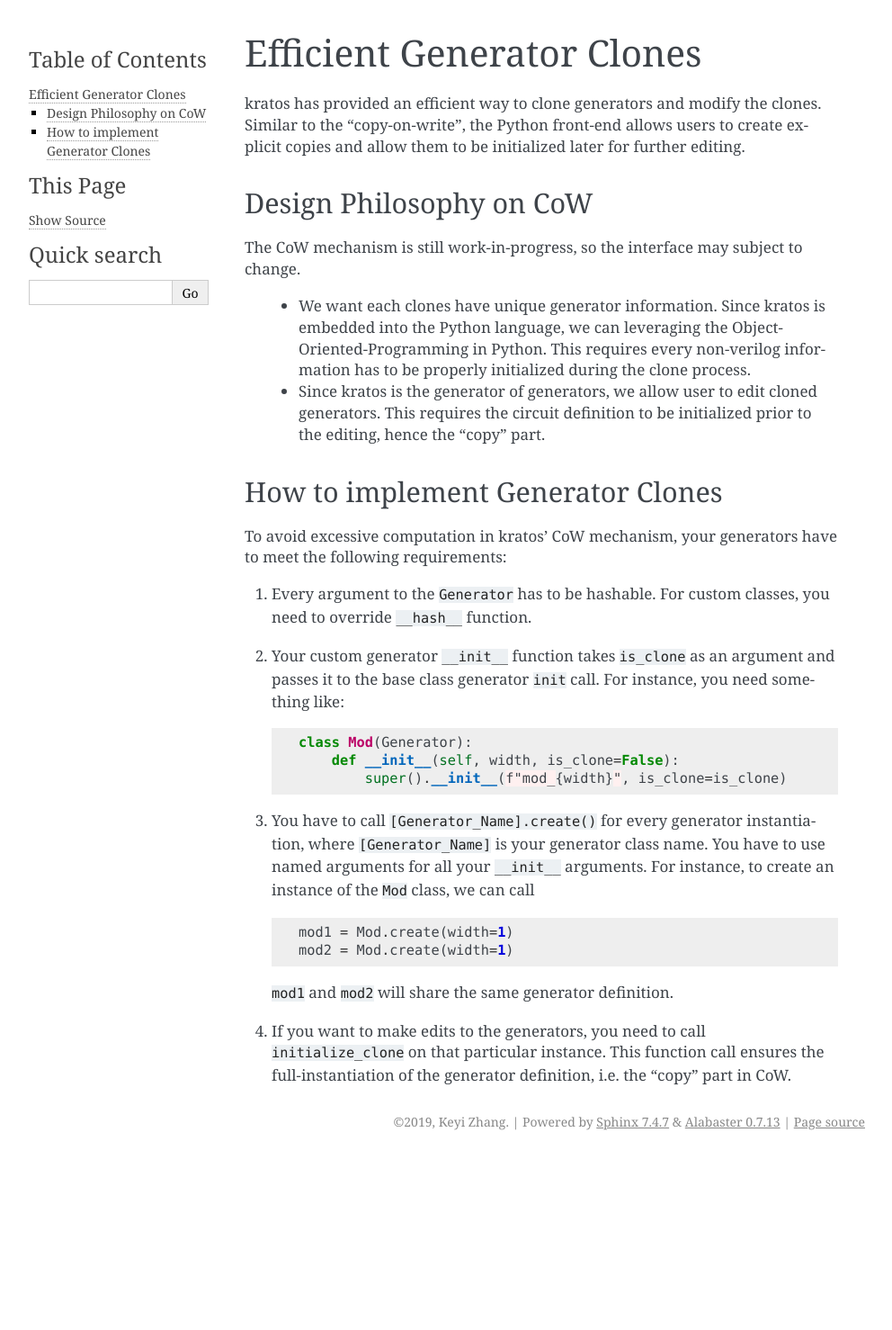
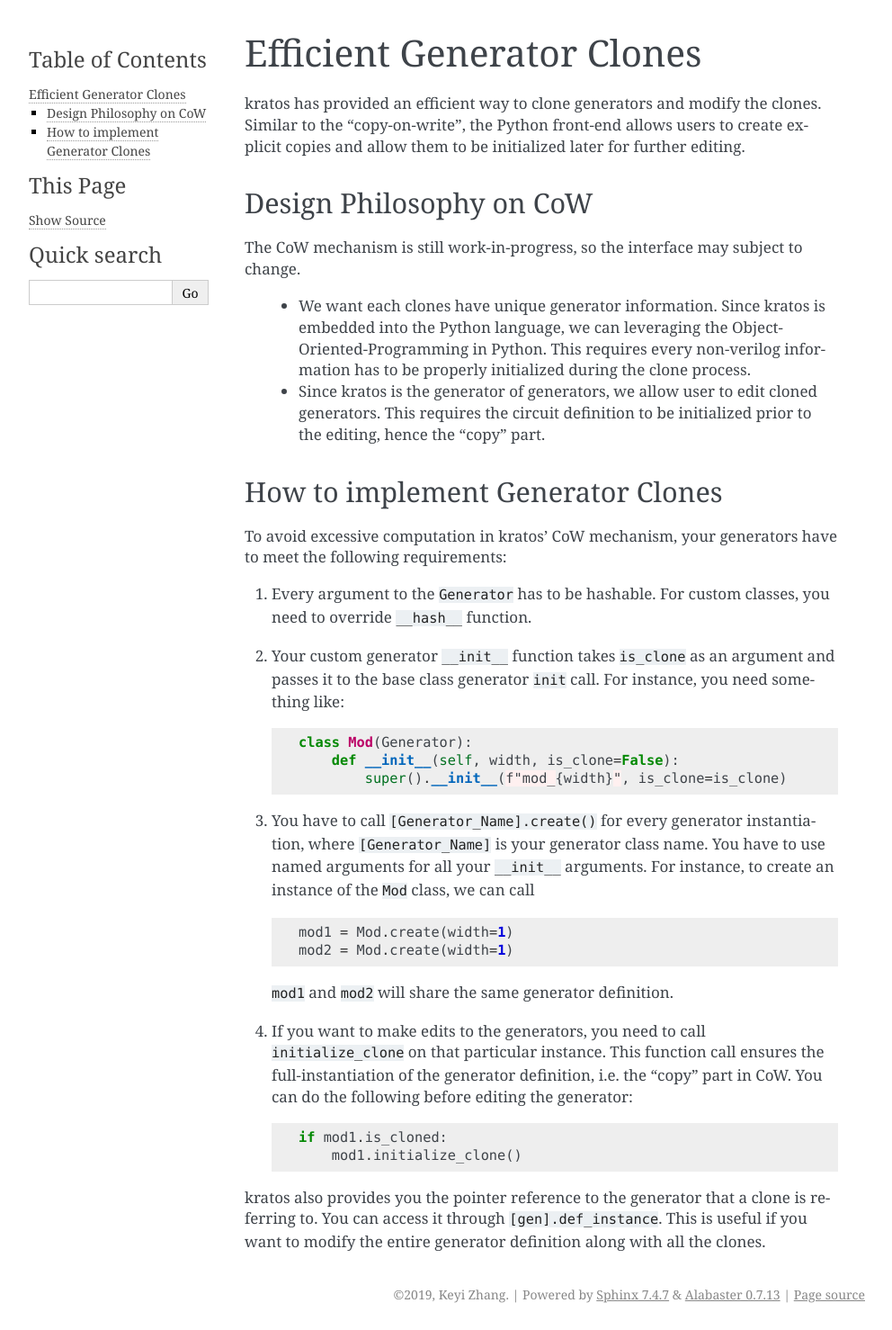
Before and after one commit to Kuree/kratos, a Sphinx documentation site: the page built from docs/advanced/clone.rst, in a window 1280 px wide. Shown: the whole page at 90% size, without its empty margins (148-1140 px from the left). Built offline with Sphinx 7.4.7, drawn with Linux system fonts in a browser that asks for light colours; before the commit the page ends 1286 px from its top, so only the background shows below that.

Commit message:
fix cloned generator name; add generator cloned ref

```diff
--- a/docs/advanced/clone.rst
+++ b/docs/advanced/clone.rst
@@ -51,4 +51,15 @@ generators have to meet the following requirements:
 4. If you want to make edits to the generators, you need to call
    ``initialize_clone`` on that particular instance. This function
    call ensures the full-instantiation of the generator definition,
-   i.e. the "copy" part in CoW.
+   i.e. the "copy" part in CoW. You can do the following before
+   editing the generator:
+
+   .. code-block:: Python
+
+        if mod1.is_cloned:
+            mod1.initialize_clone()
+
+kratos also provides you the pointer reference to the generator that
+a clone is referring to. You can access it through
+``[gen].def_instance``. This is useful if you want to modify the entire
+generator definition along with all the clones.
```
Also changed, not shown: 2 other files.
